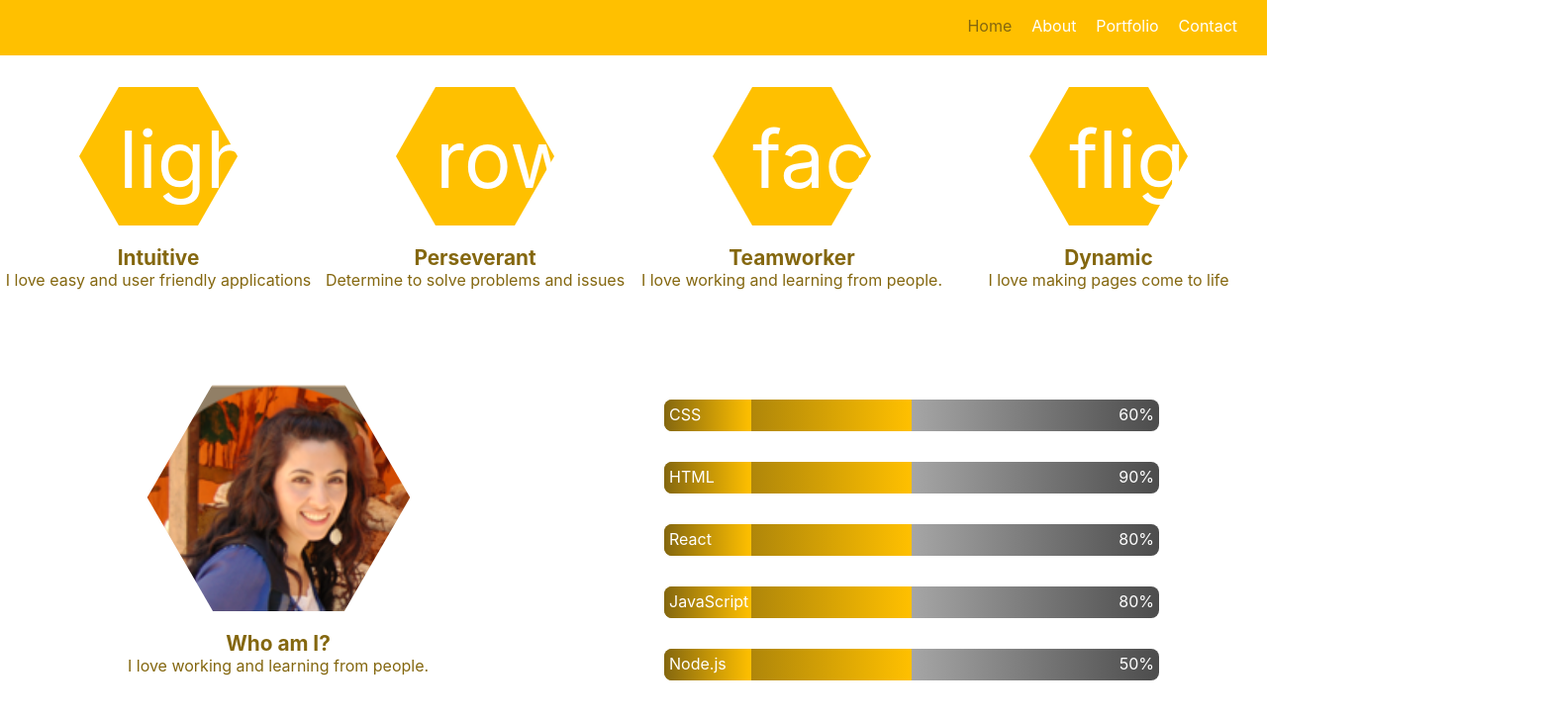
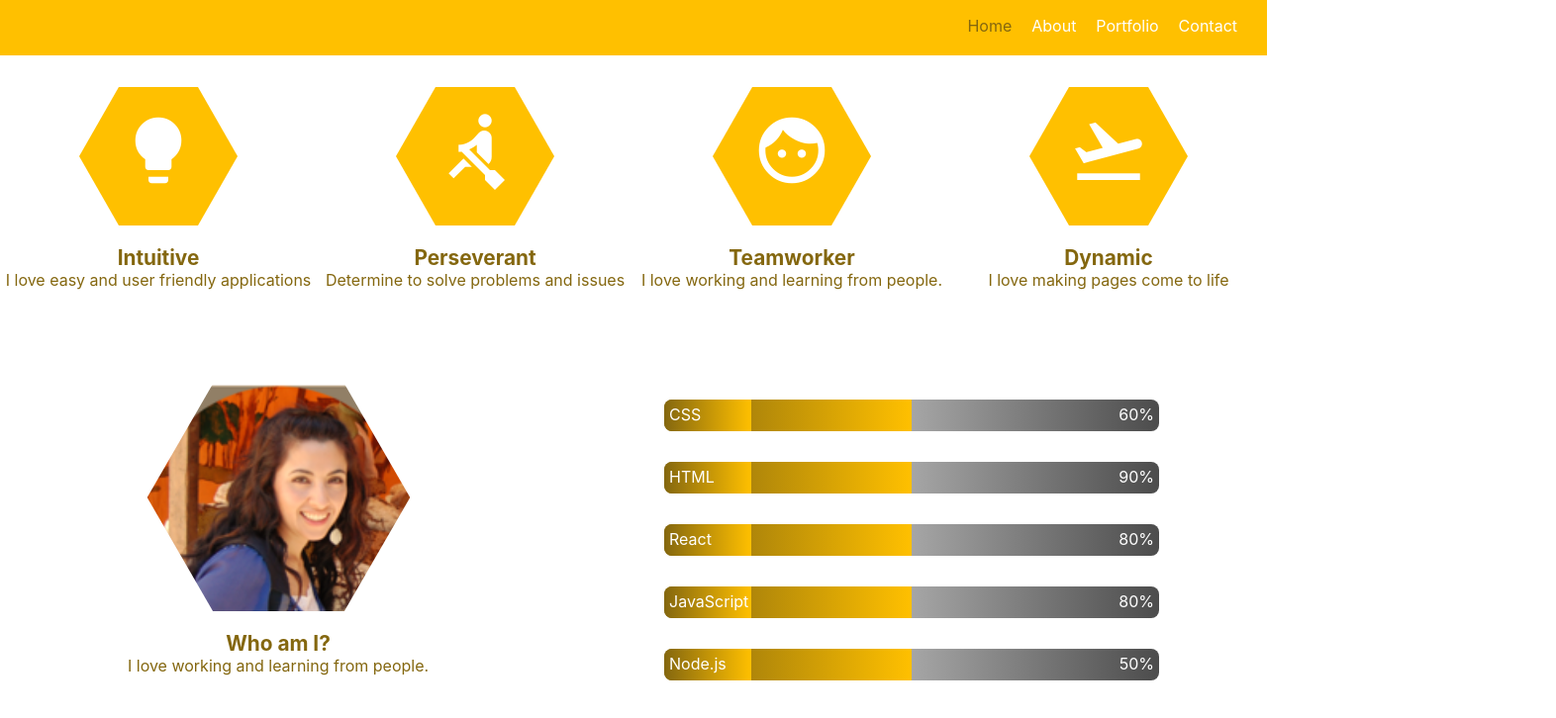
Before and after one commit to yidah/react-cv, a React (Create React App) app: page /about in a window 1280 px wide. Shown: the top 726 px of the page at 99% size, 1572 px wide, since content can reach past the window. Built offline with nearby package versions, Linux system fonts and the light colour scheme.

Commit message:
Fix Portfolio icons(SoftSklls)

```diff
--- a/src/components/About/SoftSkills/SoftSkills.js
+++ b/src/components/About/SoftSkills/SoftSkills.js
@@ -8,7 +8,7 @@ const softSkill = (props) => {
 
         <div className={classes.SoftSkill}>
           <div className={classes.Hexagon1}>
-            <span id={classes.Bulb}>
+            <span id={classes.Bulb} class="material-icons">
               lightbulb
             </span>
           </div>
@@ -21,7 +21,7 @@ const softSkill = (props) => {
 
         <div className={classes.SoftSkill}>
           <div className={classes.Hexagon2}>
-            <span id={classes.Row}>
+            <span id={classes.Row} class="material-icons">
             rowing
             </span>
           </div>
@@ -35,7 +35,7 @@ const softSkill = (props) => {
 
         <div className={classes.SoftSkill}>
           <div className={classes.Hexagon3}>
-            <span id={classes.Face}>
+            <span id={classes.Face} class="material-icons">
             face
             </span>
           </div>
@@ -48,7 +48,7 @@ const softSkill = (props) => {
 
         <div className={classes.SoftSkill}>
           <div className={classes.Hexagon4}>
-            <span id={classes.Flight}>
+            <span id={classes.Flight} class="material-icons">
             flight_takeoff
             </span>
           </div>
--- a/src/containers/Contact/Contact.module.css
+++ b/src/containers/Contact/Contact.module.css
@@ -12,7 +12,6 @@
     position:relative;
     cursor:pointer;
     z-index:1;
-
   }
 
 .Envelope:before{
```
Also changed, not shown: 1 other file (tests, documents, lock files or other folders).
